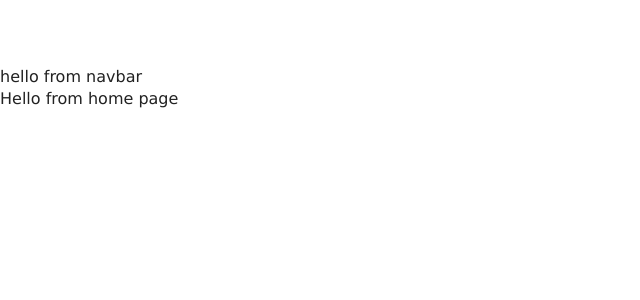
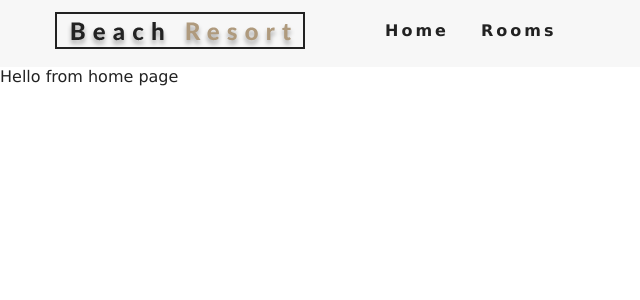
Before and after one commit to kristinaht/resort-react-app, a React (Create React App) app: page / in a window 1280 px wide. Shown: the top 300 px of the page, without its empty margins (0-640 px from the left). Built offline with nearby package versions, Linux system fonts and the light colour scheme.

Commit message:
install react-icons/fa again to have the icon rendering finally, complete Navbar.js: add Links for routing, add toggleForm method

```diff
--- a/package.json
+++ b/package.json
@@ -3,6 +3,9 @@
   "version": "0.1.0",
   "private": true,
   "dependencies": {
+    "@fortawesome/fontawesome-svg-core": "^1.2.30",
+    "@fortawesome/free-solid-svg-icons": "^5.14.0",
+    "@fortawesome/react-fontawesome": "^0.1.11",
     "@testing-library/jest-dom": "^4.2.4",
     "@testing-library/react": "^9.3.2",
     "@testing-library/user-event": "^7.1.2",
--- a/src/App.css
+++ b/src/App.css
@@ -112,6 +112,7 @@ h6 {
   color: var(--primaryColor);
 }
 .nav-links {
+  /* height & overflow in this class are hiding the links from the navbar. they are showed if toggleNavbar method is triggered. see Navbar.js and show-nav class */
   height: 0;
   overflow: hidden;
   transition: var(--mainTransition);
--- a/src/components/Navbar.js
+++ b/src/components/Navbar.js
@@ -1,11 +1,42 @@
 import React, { Component } from 'react'
+import logo from '../images/logo.svg'
+// import { FaAlignRight } from 'react-icons/fa'
+import { FontAwesomeIcon } from '@fortawesome/react-fontawesome'
+import { faAlignRight } from '@fortawesome/free-solid-svg-icons'
+import { Link } from 'react-router-dom'
 
 export default class Navbar extends Component {
+  state = {
+    isOpen: false
+  }
+
+  handleToggle = () => {
+    this.setState({isOpen: !this.state.isOpen}) //setting state to opposite of current state.
+  }
+
   render() {
     return (
-      <div>
-        hello from navbar
-      </div>
+      <nav className='navbar'>
+        <div className='nav-center'>
+          <div className='nav-header'>
+            <Link to='/'>
+              <img src={logo} alt='beach resort' />
+            </Link>
+            <button type='button' className='nav-btn'
+              onClick={this.handleToggle}>
+            <FontAwesomeIcon icon = { faAlignRight} className='nav-icon' />
+            </button>
+          </div>
+          <ul  className={ this.state.isOpen? 'nav-links show-nav' : 'nav-links' }>
+            <li>
+              <Link to='/'>Home</Link>
+            </li>
+            <li>
+            <Link to='/rooms'>Rooms</Link>
+            </li>
+          </ul>
+        </div>
+      </nav>
     )
   }
 }
```
Also changed, not shown: 2 other files (tests, documents, lock files or other folders).
